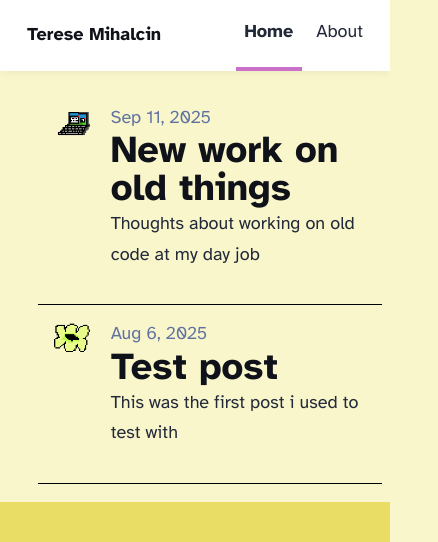
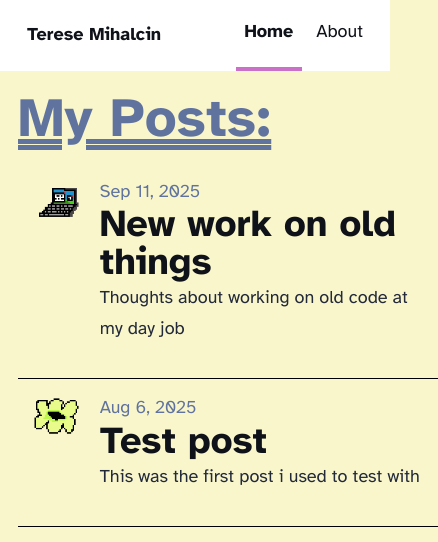
Before and after one commit to TereseMihalcin/a-new-me, an Astro site: page / in a window 390 px wide. Shown: the top 542 px of the page, 438 px wide, since content can reach past the window. Built offline with nearby package versions, Linux system fonts and the light colour scheme; Astro itself is replaced by a stand-in of ours.

Commit message:
css vars and screen widths

```diff
--- a/src/components/Footer.astro
+++ b/src/components/Footer.astro
@@ -41,11 +41,11 @@ const today = new Date();
 	footer {
 		padding: 2em 1em 6em 1em;
 		background: #e9dd65;
-		color: rgb(var(--gray));
+		color: var(--gray);
 		text-align: center;
 	}
 	p a{
-		color: rgb(var(--gray));
+		color: var(--gray);
 		text-decoration: none;
 	}
 	.social-links {
@@ -59,7 +59,7 @@ const today = new Date();
 		color: rgb(var(--gray));
 	}
 	.social-links a:hover {
-		color: rgb(var(--gray-dark));
+		color: var(--gray-dark);
 	}
 	i {
 		font-size: 32px;
--- a/src/layouts/BlogPost.astro
+++ b/src/layouts/BlogPost.astro
@@ -16,7 +16,7 @@ const { title, description, pubDate, updatedDate, heroImage, categories } = Astr
 		<BaseHead title={title} description={description} />
 		<style>
 			main {
-				width: calc(100% - 2em);
+				width: 100%;
 				max-width: 100%;
 				margin: 0;
 			}
@@ -29,10 +29,10 @@ const { title, description, pubDate, updatedDate, heroImage, categories } = Astr
 			}
 			.prose {
 				width: 720px;
-				max-width: calc(100% - 2em);
+				max-width: calc(100% - 1em);
 				margin: auto;
 				padding: 1em;
-				color: rgb(var(--gray-dark));
+				color: var(--gray-dark);
 			}
 			.title {
 				line-height: 1;
@@ -42,7 +42,7 @@ const { title, description, pubDate, updatedDate, heroImage, categories } = Astr
 			}
 			.date {
 				margin-bottom: 0.5em;
-				color: rgb(var(--gray));
+				color: var(--gray);
 			}
 			.last-updated-on {
 				font-style: italic;
--- a/src/pages/index.astro
+++ b/src/pages/index.astro
@@ -21,11 +21,16 @@ const posts = (await getCollection('blog')).sort(
 				width: 960px;
 				/* background: lightblue; */
 			}
+			h1 {
+				color: var(--gray);
+				text-decoration: underline;
+				text-decoration-style: double;
+			}
 			ul {
 				list-style-type: none;
 				margin: 0;
-				padding-left: 20px;
-  				padding-right: 20px;
+				padding-left: 0px;
+  				padding-right: 0px;
 			}
 			a {
 				text-decoration: none;
@@ -57,16 +62,16 @@ const posts = (await getCollection('blog')).sort(
 			}
 			.title {
 				margin: 0;
-				color: rgb(var(--black));
+				color: var(--black);
 				line-height: 1;
 			}
 			.date {
 				margin: 0;
-				color: rgb(var(--gray));
+				color: var(--gray);
 			}
 			.desc {
 				margin: 0;
-				color: rgb(var(--gray-dark));
+				color: var(--gray-dark);
 			}
 			.text-fade {
 				opacity: 50%;
@@ -76,7 +81,7 @@ const posts = (await getCollection('blog')).sort(
 				padding: 20px 40px;
 			}
 			ul a:hover li h4 {
-				color: rgb(var(--accent));
+				color: var(--accent);
 			}
 			ul a:hover img {
 				/* box-shadow: var(--box-shadow); */
@@ -88,6 +93,9 @@ const posts = (await getCollection('blog')).sort(
 				ul a li {
 					width: 100%;
 				}
+				.title {
+					font-size: 1.6em;
+				}
 			}
 		</style>
 	</head>
@@ -95,6 +103,7 @@ const posts = (await getCollection('blog')).sort(
 		<Header />
 		<main>
 			<section>
+				<h1 class="mb-4">My Posts:</h1>
 				<ul>
 					{
 						posts.map((post) => (
--- a/src/styles/global.css
+++ b/src/styles/global.css
@@ -7,10 +7,10 @@
 :root {
 	--accent: #ca70c8ff;
 	--accent-dark: #000d8a;
-	--black: 15, 18, 25;
-	--gray: 96, 115, 159;
-	--gray-light: 229, 233, 240;
-	--gray-dark: 34, 41, 57;
+	--black: rgb(15, 18, 25);
+	--gray: rgb(96, 115, 159);
+	--gray-light: rgb(229, 233, 240);
+	--gray-dark: rgb(34, 41, 57);
 	--gray-gradient: rgba(var(--gray-light), 50%), #fff;
 	--gold: #cfb112ff;
 	--cream: #f9f6cc;
@@ -47,7 +47,7 @@ body {
 }
 main {
 	width: 720px;
-	max-width: calc(100% - 2em);
+	max-width: 100%;
 	margin: auto;
 	padding: 3em 1em;
 }
```
